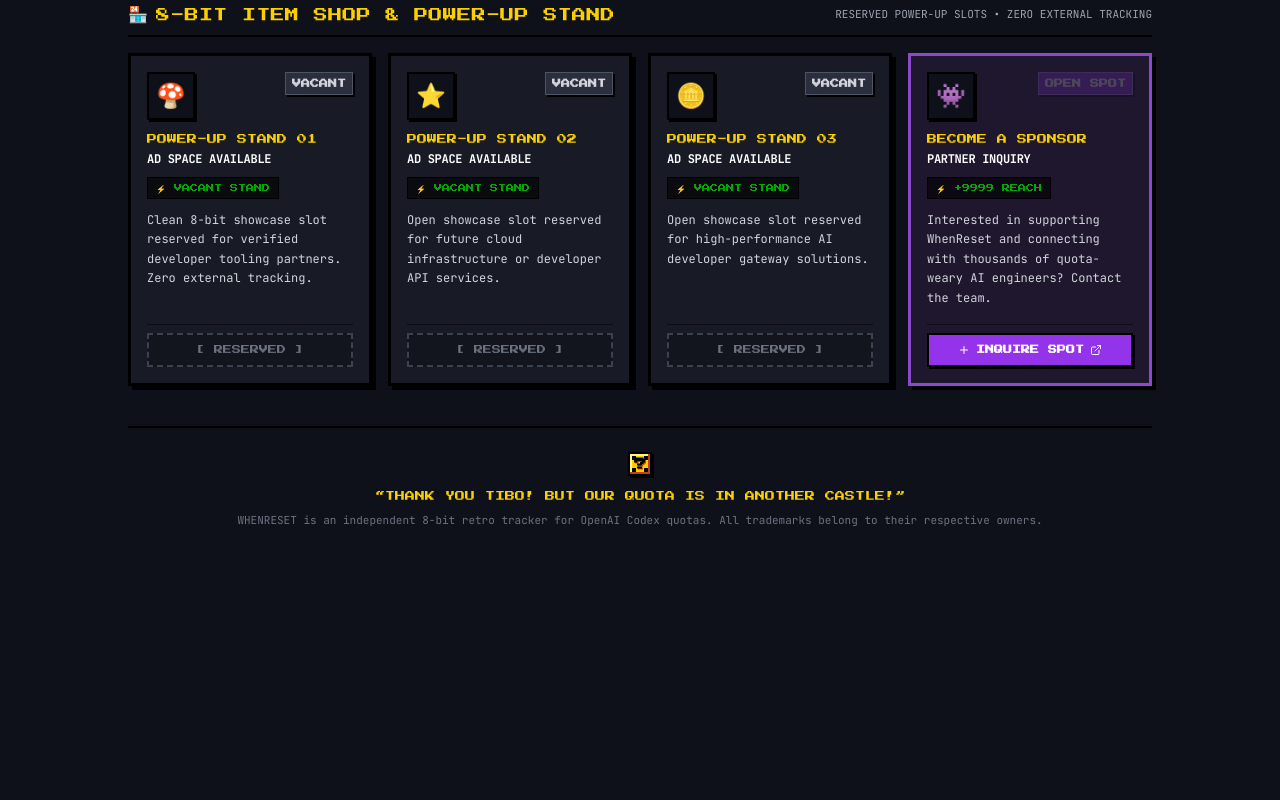
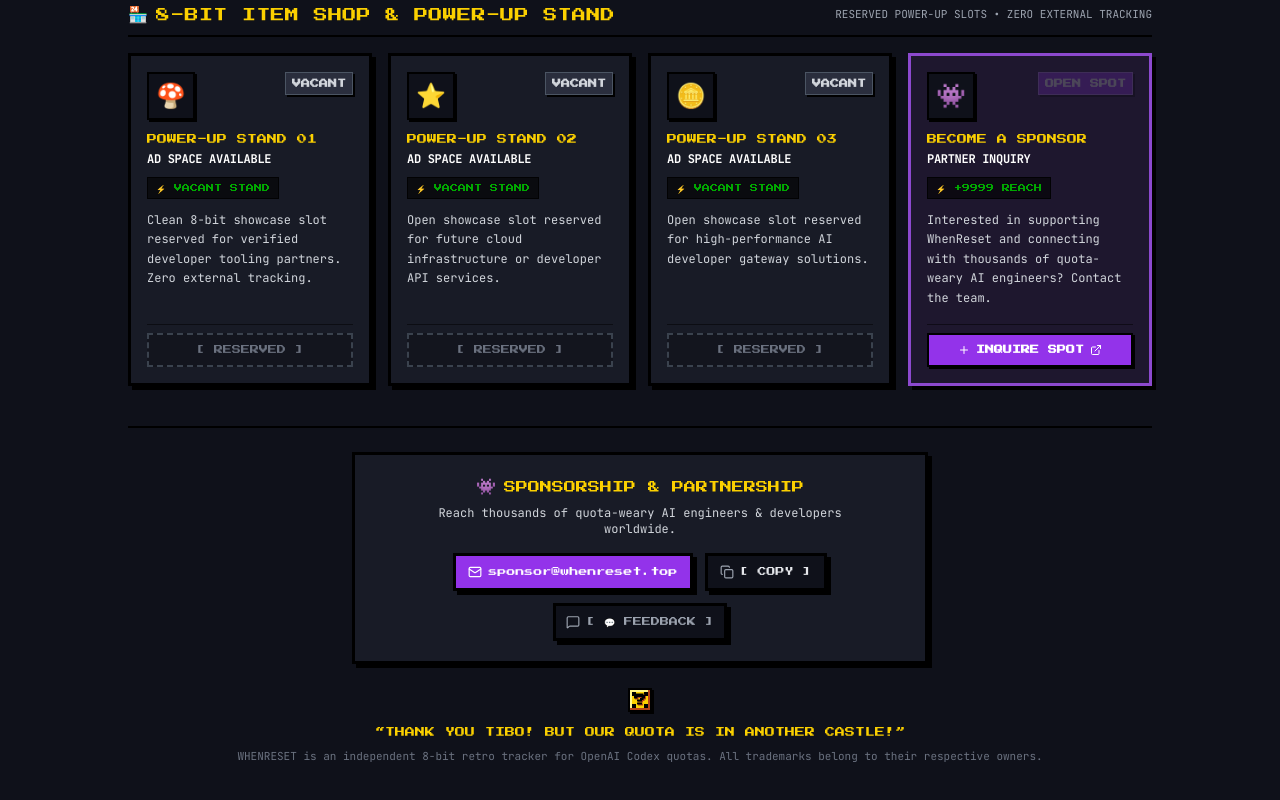
Before and after one commit to xsk-code/whenreset, a Next.js app: page / in a window 1280 px wide. Shown: the part 5732-6532 px from the top of the page. Before the commit the page ends 6332 px from the top, so only its background shows below. Built offline with nearby package versions, Linux system fonts and the light colour scheme; no server answers.

Commit message:
feat(ops): setup analytics, automation pipeline, contact hub, and playbook [Task-Ops]

```diff
--- a/package.json
+++ b/package.json
@@ -13,6 +13,7 @@
     "tweet": "node scripts/generate-tweet.mjs"
   },
   "dependencies": {
+    "@vercel/analytics": "^2.0.1",
     "canvas-confetti": "^1.9.4",
     "clsx": "^2.1.1",
     "lucide-react": "^1.16.0",
--- a/src/app/layout.tsx
+++ b/src/app/layout.tsx
@@ -1,5 +1,6 @@
 import type { Metadata, Viewport } from "next";
 import { LanguageProvider } from "@/lib/i18n/LanguageContext";
+import { Analytics } from "@vercel/analytics/react";
 import "./globals.css";
 
 export const viewport: Viewport = {
@@ -99,6 +100,7 @@ export default function RootLayout({
         <LanguageProvider>
           {children}
         </LanguageProvider>
+        <Analytics />
       </body>
     </html>
   );
--- a/src/app/page.tsx
+++ b/src/app/page.tsx
@@ -2,7 +2,7 @@
 
 import React, { useState, useEffect, useCallback } from "react";
 import fallbackResets from "@/data/fallback-resets.json";
-import { calculateStats } from "@/lib/utils";
+import { calculateStats, playMarioCoinSound, triggerHaptic } from "@/lib/utils";
 import { ResetItem, ResetsResponse } from "@/lib/types";
 import { useLanguage } from "@/lib/i18n/LanguageContext";
 import { MarioHeader } from "@/components/mario/MarioHeader";
@@ -14,12 +14,15 @@ import { MarioHeatmap } from "@/components/mario/MarioHeatmap";
 import { MarioLog } from "@/components/mario/MarioLog";
 import { MarioSponsors } from "@/components/mario/MarioSponsors";
 import { MarioSubscribe } from "@/components/mario/MarioSubscribe";
+import { trackEvent } from "@/lib/analytics";
+import { Mail, Copy, Check, MessageSquare } from "lucide-react";
 
 export default function Home() {
   const [isSubscribeOpen, setIsSubscribeOpen] = useState<boolean>(false);
   const [resets, setResets] = useState<ResetItem[]>(() => fallbackResets as ResetItem[]);
   const [isRefreshing, setIsRefreshing] = useState<boolean>(false);
   const [userCoins, setUserCoins] = useState<number>(0);
+  const [copiedEmail, setCopiedEmail] = useState<boolean>(false);
   const { t } = useLanguage();
 
   // Load initial saved coins for header HUD sync
@@ -102,8 +105,84 @@ export default function Home() {
       {/* Stage 1-3: 8-Bit Item Shop & Power-Up Stand (Blanked / Ad Space Available) */}
       <MarioSponsors />
 
-      {/* NES Retro Footer */}
+      {/* NES Retro Footer with Sponsorship & Contact Hub */}
       <footer className="w-full max-w-5xl mt-6 mb-8 flex flex-col items-center text-center text-xs font-mono text-gray-400 border-t-2 border-black pt-6">
+        {/* Retro 8-Bit Sponsorship & Developer Contact Box */}
+        <div className="w-full max-w-xl border-[3px] border-black bg-[#181B26] p-4 sm:p-5 shadow-pixel rounded-none mb-6 text-center">
+          <div className="flex items-center justify-center gap-2 mb-1.5">
+            <span className="text-base">👾</span>
+            <h3 className="font-pixel text-xs text-mario-coin">
+              {t.footer.sponsorTitle || "SPONSORSHIP & BUSINESS COOPERATION"}
+            </h3>
+          </div>
+          <p className="font-mono text-xs text-gray-300 mb-4 max-w-md mx-auto">
+            {t.footer.sponsorSubtitle ||
+              "Reach thousands of quota-weary AI engineers & developers worldwide."}
+          </p>
+
+          <div className="flex flex-wrap items-center justify-center gap-2 sm:gap-3">
+            {/* Direct Mail Link */}
+            <a
+              href="mailto:sponsor@whenreset.top?subject=Sponsorship%20Inquiry%20-%20WhenReset"
+              onClick={() => {
+                playMarioCoinSound();
+                triggerHaptic(8);
+                trackEvent("footer_sponsor_mail_clicked");
+              }}
+              className="pixel-btn px-3 py-2 bg-purple-600 hover:bg-purple-500 text-white font-pixel text-[9px] border-2 border-black shadow-pixel-sm flex items-center gap-1.5 rounded-none cursor-pointer"
+            >
+              <Mail className="w-3.5 h-3.5" />
+              <span>sponsor@whenreset.top</span>
+            </a>
+
+            {/* Copy Email Button */}
+            <button
+              type="button"
+              onClick={(e) => {
+                e.preventDefault();
+                if (typeof navigator !== "undefined" && navigator.clipboard) {
+                  navigator.clipboard.writeText("sponsor@whenreset.top");
+                  setCopiedEmail(true);
+                  playMarioCoinSound();
+                  triggerHaptic(12);
+                  trackEvent("footer_sponsor_email_copied");
+                  setTimeout(() => setCopiedEmail(false), 2500);
+                }
+              }}
+              className="pixel-btn px-3 py-2 bg-[#0F111A] hover:bg-black text-gray-200 font-pixel text-[9px] border-2 border-black shadow-pixel-sm flex items-center gap-1.5 rounded-none cursor-pointer"
+              title="Copy sponsor email"
+            >
+              {copiedEmail ? (
+                <>
+                  <Check className="w-3.5 h-3.5 text-mario-green" />
+                  <span className="text-mario-green">
+                    {t.footer.sponsorEmailCopied || "COPIED!"}
+                  </span>
+                </>
+              ) : (
+                <>
+                  <Copy className="w-3.5 h-3.5 text-gray-400" />
+                  <span>[ COPY ]</span>
+                </>
+              )}
+            </button>
+
+            {/* Feedback Button */}
+            <a
+              href="mailto:sponsor@whenreset.top?subject=WhenReset%20Feedback%20%26%20Suggestion"
+              onClick={() => {
+                playMarioCoinSound();
+                triggerHaptic(8);
+                trackEvent("footer_feedback_clicked");
+              }}
+              className="pixel-btn px-2.5 py-2 bg-[#0F111A] hover:bg-[#1c2130] text-gray-400 hover:text-white font-pixel text-[9px] border-2 border-black shadow-pixel-sm flex items-center gap-1.5 rounded-none cursor-pointer"
+            >
+              <MessageSquare className="w-3.5 h-3.5" />
+              <span>{t.footer.feedbackCta || "[ 💬 FEEDBACK ]"}</span>
+            </a>
+          </div>
+        </div>
+
         <div className="mb-3">
           <MarioLogo size="sm" />
         </div>
--- a/src/components/mario/MarioHeader.tsx
+++ b/src/components/mario/MarioHeader.tsx
@@ -5,6 +5,7 @@ import { playMarioCoinSound, triggerHaptic } from "@/lib/utils";
 import { Bell, Languages } from "lucide-react";
 import { MarioLogo } from "./MarioLogo";
 import { useLanguage } from "@/lib/i18n/LanguageContext";
+import { trackEvent } from "@/lib/analytics";
 
 interface MarioHeaderProps {
   totalResets: number;
@@ -18,12 +19,15 @@ export function MarioHeader({ totalResets, userCoins, onOpenSubscribe }: MarioHe
   const handleNotifyClick = () => {
     playMarioCoinSound();
     triggerHaptic(14);
+    trackEvent("subscribe_modal_opened", { source: "header_notify_btn" });
     onOpenSubscribe();
   };
 
   const handleLangToggle = () => {
     playMarioCoinSound();
     triggerHaptic(12);
+    const targetLang = language === "zh" ? "en" : "zh";
+    trackEvent("language_toggled", { target: targetLang });
     toggleLanguage();
   };
 
--- a/src/components/mario/MarioHero.tsx
+++ b/src/components/mario/MarioHero.tsx
@@ -12,6 +12,7 @@ import {
 } from "@/lib/utils";
 import { Volume2, VolumeX, ExternalLink, Clock } from "lucide-react";
 import { useLanguage } from "@/lib/i18n/LanguageContext";
+import { trackEvent } from "@/lib/analytics";
 
 interface MarioHeroProps {
   latestReset: ResetItem;
@@ -167,6 +168,9 @@ export function MarioHero({ latestReset, onCoinChange }: MarioHeroProps) {
 
     // 2. Mobile haptic vibration
     triggerHaptic(18);
+
+    // Track custom event for engagement
+    trackEvent("mario_block_hit", { isBonus });
 
     // 3. Block bounce animation
     setIsHit(true);
--- /dev/null
+++ b/src/lib/analytics.ts
@@ -0,0 +1,36 @@
+import { track } from "@vercel/analytics";
+
+/**
+ * Universal event tracker for WhenReset.
+ * Supports Vercel Analytics custom events with safe SSR guards and dev logging.
+ */
+export function trackEvent(
+  eventName: string,
+  properties?: Record<string, string | number | boolean | null | undefined>
+) {
+  if (typeof window === "undefined") return;
+
+  try {
+    // 1. Vercel Analytics custom event
+    track(eventName, properties);
+
+    // 2. Fallback / extension for Google Analytics if present in window
+    const win = window as unknown as {
+      gtag?: (
+        command: string,
+        eventName: string,
+        params?: Record<string, unknown>
+      ) => void;
+    };
+    if (typeof win.gtag === "function") {
+      win.gtag("event", eventName, properties);
+    }
+
+    if (process.env.NODE_ENV === "development") {
+      console.log(`📊 [Analytics] ${eventName}`, properties || {});
+    }
+  } catch (err) {
+    // Analytics should never break user interactions
+    console.debug(`[Analytics error: ${eventName}]`, err);
+  }
+}
--- a/src/lib/i18n/translations.ts
+++ b/src/lib/i18n/translations.ts
@@ -205,6 +205,8 @@ export const translations: Record<Language, TranslationDictionary> = {
       note: "Zero spam. Local memory verified. Triggered only upon confirmed OpenAI Codex quota drops.",
       altChannels: "ALTERNATIVE BEACONS & BROADCASTS",
       telegramBeacon: "TELEGRAM BEACON",
+      telegramComingSoon: "COMING SOON",
+      telegramTooltip: "Telegram beacon frequency is under construction. Please use email or Twitter for live radar dispatches.",
       xRadar: "DISPATCH RADAR",
       footerTip: "CLICK OUTSIDE OR PRESS [ESC] TO RETURN TO STAGE",
     },
@@ -222,6 +224,12 @@ export const translations: Record<Language, TranslationDictionary> = {
     footer: {
       quote: "“THANK YOU TIBO! BUT OUR QUOTA IS IN ANOTHER CASTLE!”",
       disclaimer: "WHENRESET is an independent 8-bit retro tracker for OpenAI Codex quotas. All trademarks belong to their respective owners.",
+      sponsorTitle: "SPONSORSHIP & PARTNERSHIP",
+      sponsorSubtitle: "Reach thousands of quota-weary AI engineers & developers worldwide.",
+      sponsorEmail: "sponsor@whenreset.top",
+      sponsorEmailCopied: "COPIED TO CLIPBOARD!",
+      contactCta: "[ 👾 INQUIRE SPONSORSHIP ]",
+      feedbackCta: "[ 💬 FEEDBACK ]",
     },
   },
   zh: {
@@ -428,6 +436,8 @@ export const translations: Record<Language, TranslationDictionary> = {
       note: "拒绝任何垃圾邮件。本地卡带存储认证。仅在确认 OpenAI Codex 释放额度时触发。",
       altChannels: "其他备用信标与广播频道",
       telegramBeacon: "TELEGRAM 特急信标",
+      telegramComingSoon: "信标建设中",
+      telegramTooltip: "Telegram 特急信标正在建设调试中，请先通过特急电报邮箱或推特雷达接收情报！",
       xRadar: "推特情报雷达",
       footerTip: "点击空白处或按 [ESC] 退出通信站",
     },
@@ -445,6 +455,12 @@ export const translations: Record<Language, TranslationDictionary> = {
     footer: {
       quote: "“谢谢你 Tibo！但是我们的额度在另一座城堡里！”",
       disclaimer: "WHENRESET 是一个追踪 OpenAI Codex 额度的独立 8-Bit 复古监控站。所有商标归其各自所有者所有。",
+      sponsorTitle: "广告赞助 & 商务合作通道",
+      sponsorSubtitle: "直达全球数万名重度依赖 AI 编程的开发者与极客工程师。",
+      sponsorEmail: "sponsor@whenreset.top",
+      sponsorEmailCopied: "商务邮箱已复制到剪贴板！",
+      contactCta: "[ 👾 洽谈展位赞助 ]",
+      feedbackCta: "[ 💬 意见反馈 ]",
     },
   },
 };
```
Also changed, not shown: src/components/mario/MarioSponsors.tsx (+7 -2 lines), src/components/mario/MarioSubscribe.tsx (+33 -12 lines), src/lib/i18n/types.ts (+8 -0 lines), 2 other files (tests, documents, lock files or other folders).
